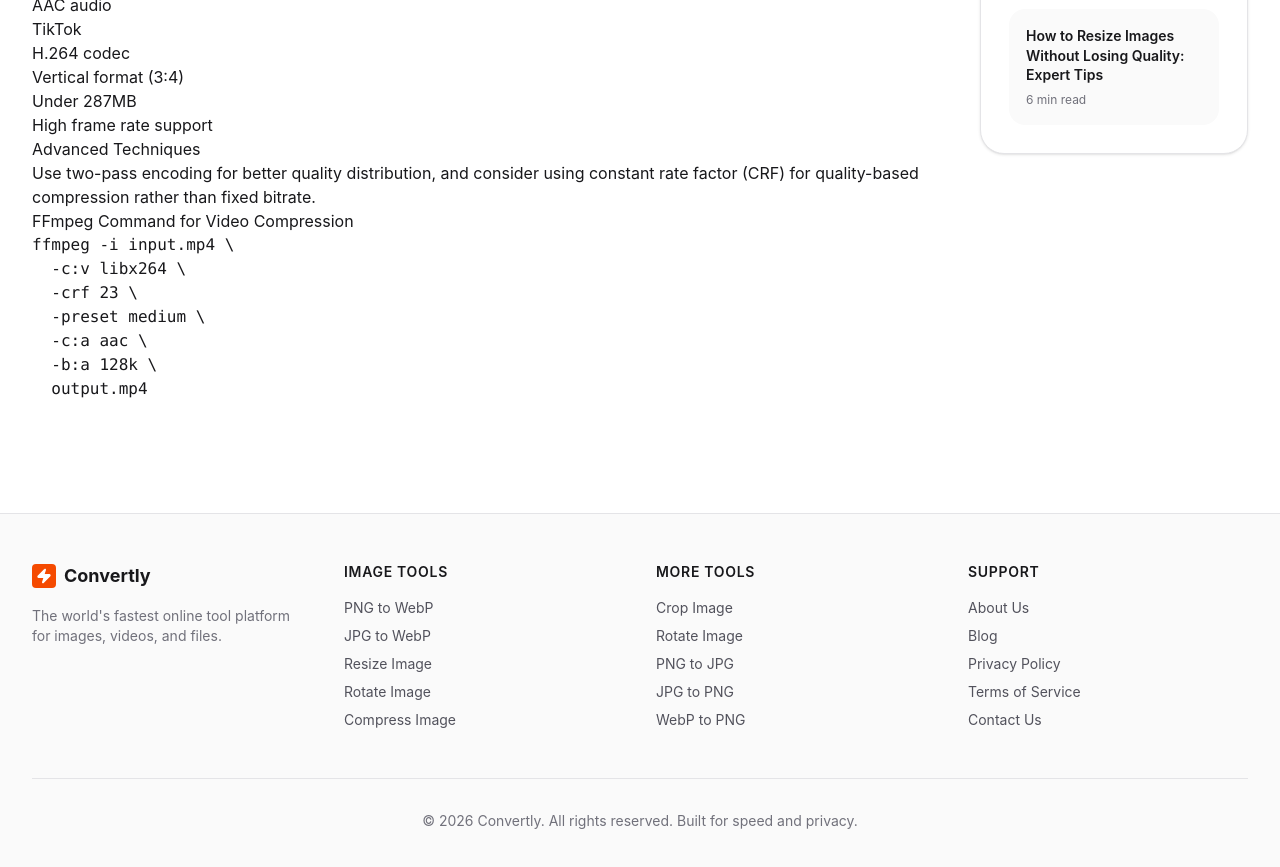
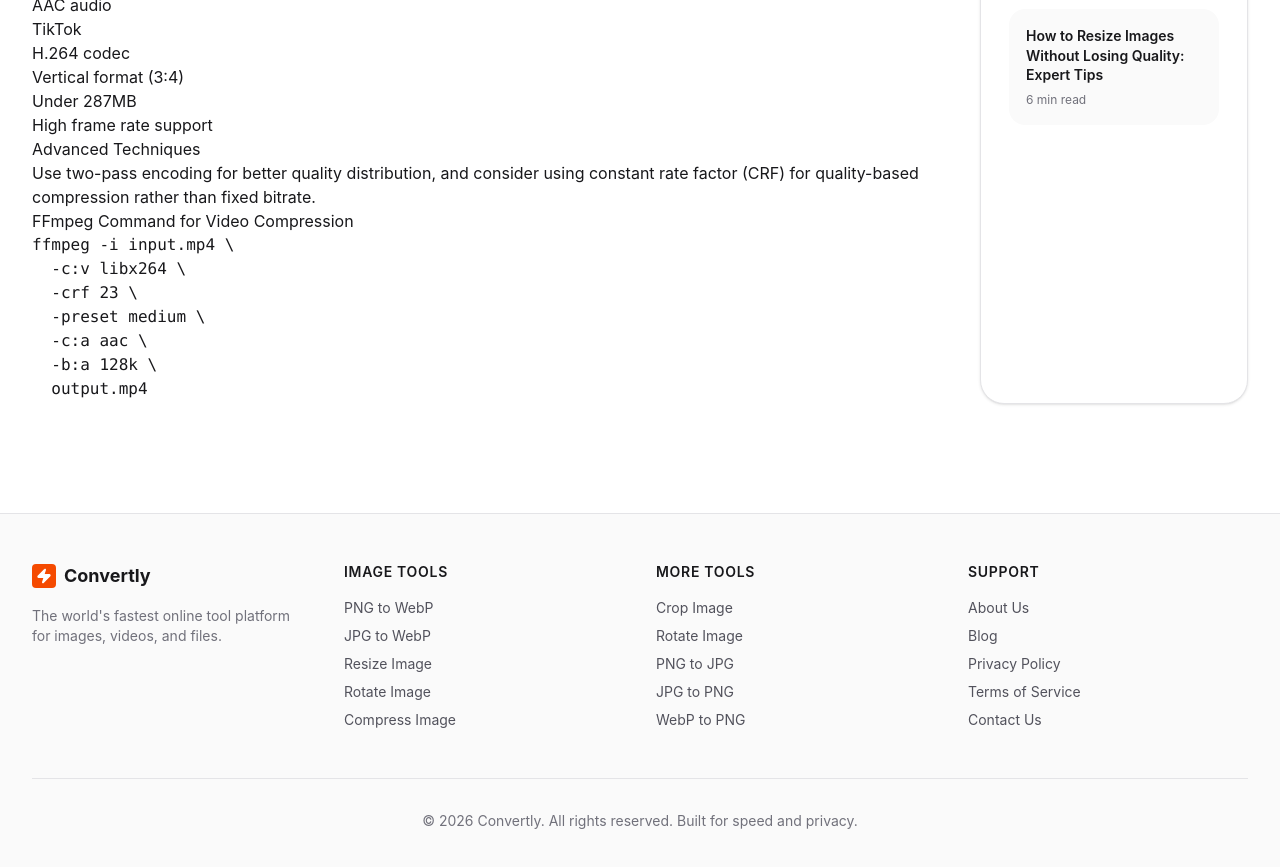
Before and after one commit to manan7035/Convertly, a React (Vite) app: page /blog/best-practices-for-video-compression in a window 1280 px wide. Shown: the part 1120-1987 px from the top of the page. Built offline with nearby package versions, Linux system fonts and the light colour scheme.

Commit message:
add ads in blog sidebar

```diff
--- a/src/pages/BlogPostPage.tsx
+++ b/src/pages/BlogPostPage.tsx
@@ -492,6 +492,26 @@ gifsicle -O3 output.gif -o optimized.gif</code></pre>
 ];
 
 
+const AdBanner300 = () => {
+  const ref = React.useRef<HTMLDivElement>(null);
+  React.useEffect(() => {
+    const container = ref.current;
+    if (!container || container.childElementCount > 0) return;
+    const cfg = document.createElement("script");
+    cfg.text = "atOptions = {'key':'c55b159783e57c46697eac82f170dc8c','format':'iframe','height':250,'width':300,'params':{}};";
+    const invoke = document.createElement("script");
+    invoke.src = "https://www.highperformanceformat.com/c55b159783e57c46697eac82f170dc8c/invoke.js";
+    invoke.async = true;
+    container.appendChild(cfg);
+    container.appendChild(invoke);
+  }, []);
+  return (
+    <div className="flex justify-center overflow-hidden">
+      <div ref={ref} style={{ width: 300, height: 250 }} />
+    </div>
+  );
+};
+
 const AdBanner728 = () => {
   const ref = React.useRef<HTMLDivElement>(null);
   React.useEffect(() => {
@@ -622,6 +642,7 @@ const AdBanner728 = () => {
                       </Link>
                     ))}
                 </div>
+              <AdBanner300 />
               </div>
             </div>
           </div>
```
Also changed, not shown: 2 other files (tests, documents, lock files or other folders).
